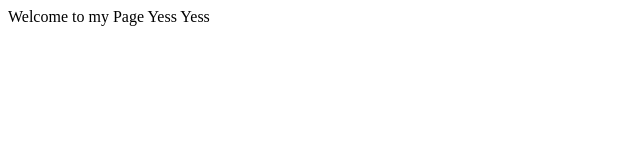
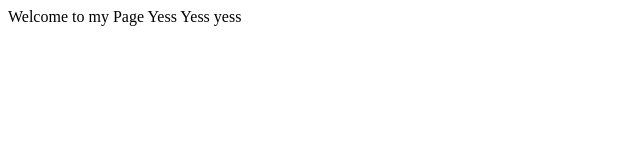
Before and after one commit to abhilashkar2001/simple-html, a plain HTML site: page index.html in a window 1280 px wide. Shown: the full height of the page, 0-640 px from the left. Drawn offline with Linux system fonts and the light colour scheme.

Commit message:
Update index.html

```diff
--- a/index.html
+++ b/index.html
@@ -7,6 +7,6 @@
   </head>
   <body>
     Welcome to my Page
-    Yess Yess
+    Yess Yess yess
   </body>
 </html>
```
